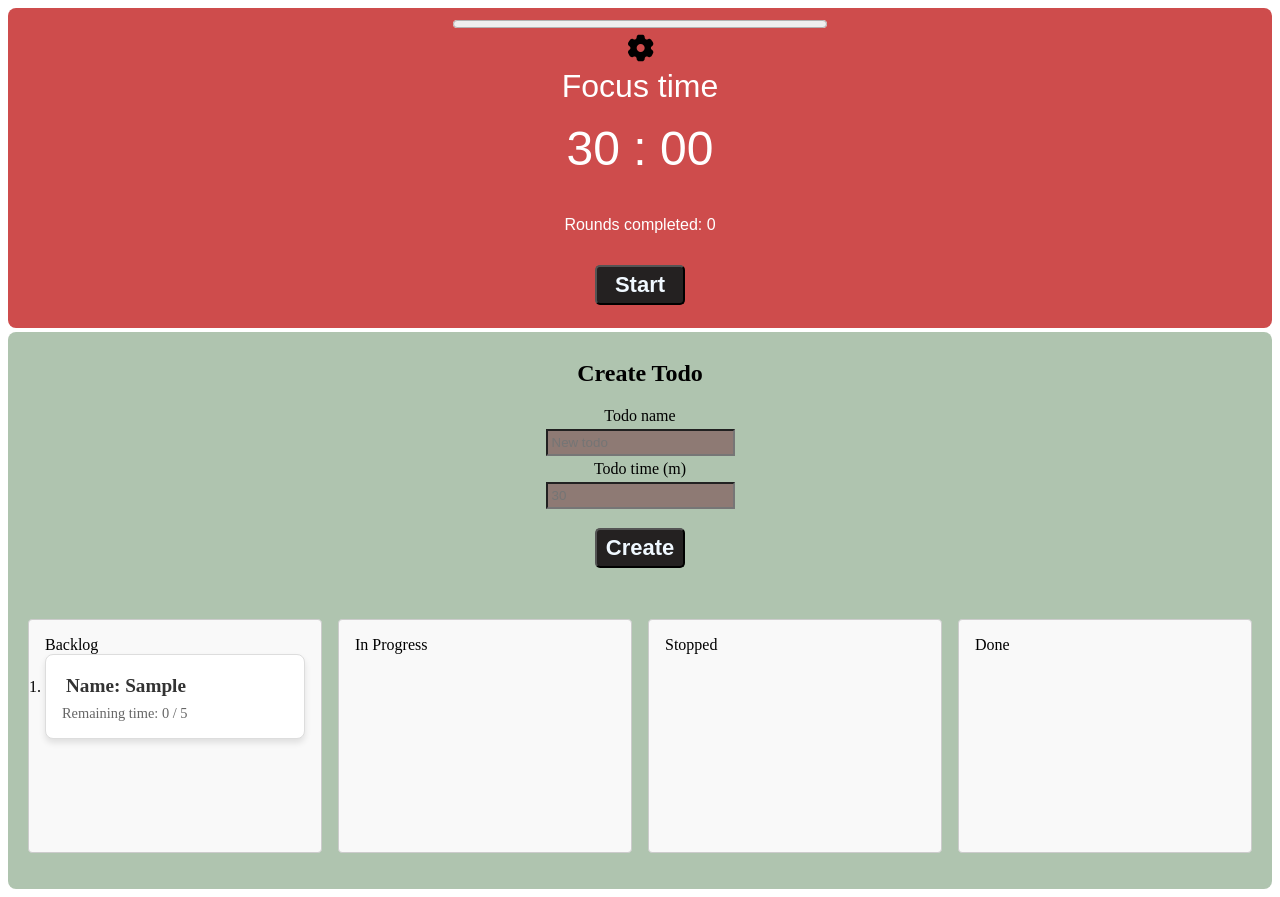
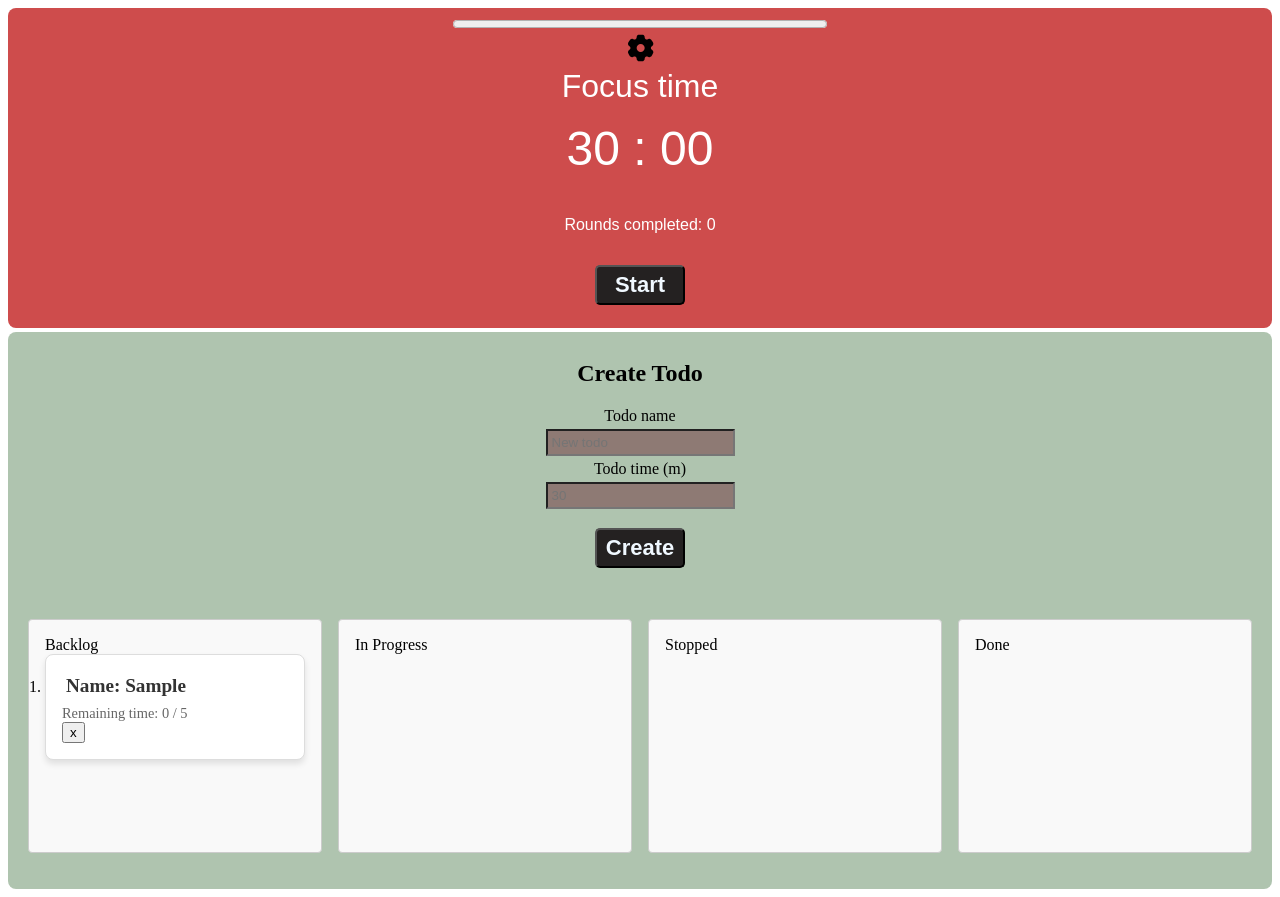
Before and after one commit to Wecpo/Pomodoro, a Vue app: page / in a window 1280 px wide. Both pictures are taken after typing "Sample", "5" into the empty fields and a click on the button "Create". Built offline with nearby package versions, Linux system fonts and the light colour scheme.

Commit message:
refactor: in removeTodo: filter changed to splice, removed getTodos computed from todoStore, added remove 'x' button in todo card

```diff
--- a/src/components/todo/TodoCard.vue
+++ b/src/components/todo/TodoCard.vue
@@ -1,9 +1,12 @@
 <script setup lang="ts">
 import type { Todo } from '@/types/interfaces/Todo';
+import { useTodoStore } from '@/store/todoStore';
 
 defineProps<{
   todo: Todo
 }>();
+
+const todoStore = useTodoStore();
 </script>
 
 <template>
@@ -12,6 +15,9 @@ defineProps<{
       <h3>Name: {{ todo?.name }}</h3>
       <p>Remaining time: {{ todo?.timeDone }} / {{ todo?.time }}</p>
     </div>
+    <button @click="todoStore.removeTodo(todo)">
+      x
+    </button>
   </div>
 </template>
 
--- a/src/store/todoStore.ts
+++ b/src/store/todoStore.ts
@@ -6,7 +6,6 @@ import { computed, ref } from 'vue';
 export const useTodoStore = defineStore('todo', () => {
   const todos = ref<Todo[]>([]);
 
-  const getTodos = computed(() => todos);
   const getBacklogTodos = computed(() => todos.value.filter(todo => todo.status === TODO_STATUS.BACKLOG));
   const getInProgressTodos = computed(() => todos.value.filter(todo => todo.status === TODO_STATUS.IN_PROGRESS));
   const getStoppedTodos = computed(() => todos.value.filter(todo => todo.status === TODO_STATUS.STOPPED));
@@ -14,14 +13,16 @@ export const useTodoStore = defineStore('todo', () => {
 
   const getInProgressTodo = computed(() => todos.value.find(todo => todo.status === TODO_STATUS.IN_PROGRESS));
 
+  const getTodoIndexById = (todoId: string) => todos.value.findIndex(todo => todo.id === todoId);
+
   const createTodo = (newTodo: Todo) => {
     todos.value.push({ ...newTodo, id: crypto.randomUUID(), status: TODO_STATUS.BACKLOG });
   };
 
   const changeTodoRemainingTime = (timeDone: number) => {
-    const inProgressTodo = todos.value.find(todo => todo.status === TODO_STATUS.IN_PROGRESS);
-    if (inProgressTodo) {
-      inProgressTodo.timeDone += timeDone;
+    const inProgressTodo = getInProgressTodo;
+    if (inProgressTodo.value) {
+      inProgressTodo.value.timeDone += timeDone;
     }
   };
 
@@ -38,7 +39,8 @@ export const useTodoStore = defineStore('todo', () => {
   };
 
   const removeTodo = (todo: Todo) => {
-    todos.value = todos.value.filter(todo1 => todo1.id !== todo.id);
+    const todoIndex = getTodoIndexById(todo.id);
+    todos.value.splice(todoIndex, 1);
   };
 
   const doneTodo = (todo: Todo) => {
@@ -51,7 +53,6 @@ export const useTodoStore = defineStore('todo', () => {
 
   return {
     todos,
-    getTodos,
     getBacklogTodos,
     getInProgressTodos,
     getStoppedTodos,
```
